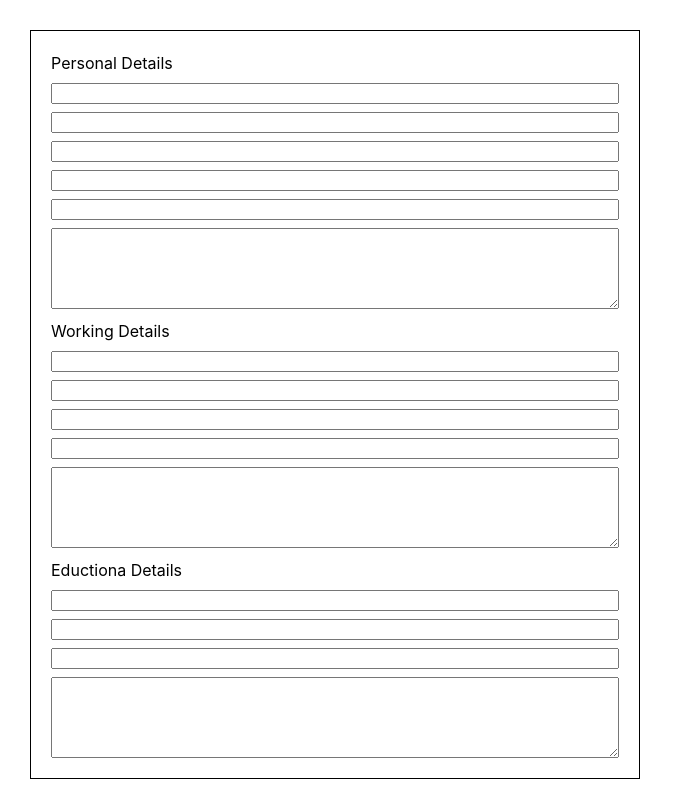
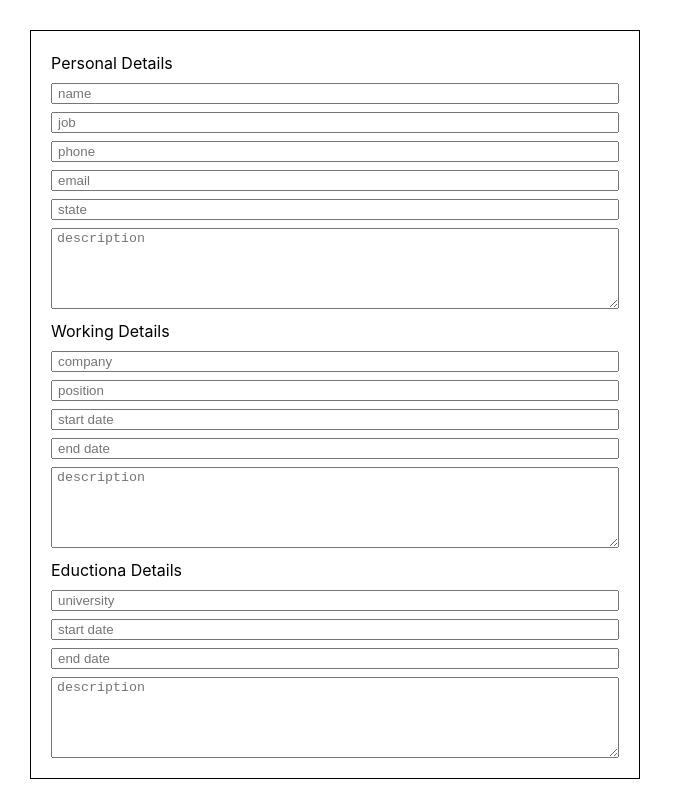
Before and after one commit to Shrief88/CvCreator, a React (Vite) app: page / in a window 1280 px wide. Shown: the whole page, without its empty margins (0-673 px from the left). Built offline with nearby package versions, Linux system fonts and the light colour scheme.

Commit message:
add placeholders

```diff
--- a/src/App.jsx
+++ b/src/App.jsx
@@ -12,8 +12,8 @@ class App extends Component{
 
   this.state = {
     personalData : {name:"",job:"",phone:"",email:"",state:"",description:""},
-    workingData : {company:"",position:"",startData:"",endData:"",description:""},
-    educationData : {university:"",startData:"",endData:"",description:""}
+    workingData : {company:"",position:"",startDate:"",endDate:"",description:""},
+    educationData : {university:"",startDate:"",endDate:"",description:""}
   };
 
   this.updatePersonalData = this.updatePersonalData.bind(this)
--- a/src/components/EductionForm.jsx
+++ b/src/components/EductionForm.jsx
@@ -9,11 +9,13 @@ class EductionaForm extends Component{
         return (
           <form>
             <p>Eductiona Details</p>
-            <input type="text" name="university" onChange={this.props.handleInput} value={formData.university}/>
-            <input type="text" name="startData" onChange={this.props.handleInput} value={formData.startData}/>
-            <input type="text" name="endData" onChange={this.props.handleInput} value={formData.endData}/>
-            <textarea name="description" cols="10" rows="5" onChange={this.props.handleInput}
-            value={formData.description} />
+            <input placeholder="university" type="text" name="university" onChange={this.props.handleInput}
+            value={formData.university}/>
+            <input placeholder="start date" type="text" name="startDate" onChange={this.props.handleInput}
+            value={formData.startDate}/>
+            <input type="text" placeholder="end date" name="endDate" onChange={this.props.handleInput}
+            value={formData.endDate}/>
+            <textarea placeholder="description" name="description" cols="10" rows="5" onChange={this.props.handleInput} value={formData.description} />
           </form>
         );
     }
--- a/src/components/Form.css
+++ b/src/components/Form.css
@@ -9,3 +9,7 @@ form{
     gap: 10px;
     justify-content: end;
 }
+
+input,textarea{
+    padding-left: 5px;
+}
--- a/src/components/OutputForm.jsx
+++ b/src/components/OutputForm.jsx
@@ -4,7 +4,7 @@ class OutputForm extends Component{
     render(){
         return(
             <div>
-                <p>{this.props.personalData.name}</p>
+                <p>{this.props.workingData.company}</p>
                 <p>{this.props.personalData.job}</p>
                 <p>{this.props.personalData.email}</p>
                 <p>{this.props.personalData.phone}</p>
--- a/src/components/PersonalForm.jsx
+++ b/src/components/PersonalForm.jsx
@@ -2,19 +2,21 @@ import React, { Component } from "react";
 import './Form.css'
 
 class PersonalForm extends Component{
-
 
     render() {
         const formData = this.props.formData;
         return (
           <form>
             <p>Personal Details</p>
-            <input type="text" name="name" onChange={this.props.handleInput} value={formData.name}/>
-            <input type="text" name="job" onChange={this.props.handleInput} value={formData.job} />
-            <input type="text" name="phone" onChange={this.props.handleInput} value={formData.phone}/>
-            <input type="text" name="email" onChange={this.props.handleInput} value={formData.email}/>
-            <input type="text" name="state" onChange={this.props.handleInput} value={formData.state}/>
-            <textarea name="description" cols="10" rows="5" onChange={this.props.handleInput}
+            <input placeholder="name" type="text" name="name" onChange={this.props.handleInput} value={formData.name}/>
+            <input placeholder="job" type="text" name="job" onChange={this.props.handleInput} value={formData.job} />
+            <input placeholder="phone" type="text" name="phone" onChange={this.props.handleInput}
+            value={formData.phone}/>
+            <input placeholder="email" type="text" name="email" onChange={this.props.handleInput}
+            value={formData.email}/>
+            <input placeholder="state" type="text" name="state" onChange={this.props.handleInput}
+            value={formData.state}/>
+            <textarea placeholder="description" name="description" cols="10" rows="5" onChange={this.props.handleInput}
             value={formData.description} />
           </form>
         );
--- a/src/components/WorkingForm.jsx
+++ b/src/components/WorkingForm.jsx
@@ -8,11 +8,15 @@ class WorkingForm extends Component{
         return (
           <form>
             <p>Working Details</p>
-            <input type="text"name="company" onChange={this.props.handleInput}  value={formData.company}/>
-            <input type="text"name="postion" onChange={this.props.handleInput} value={formData.postion} />
-            <input type="text"name="startData" onChange={this.props.handleInput} value={formData.startData}/>
-            <input type="text" name="endData" onChange={this.props.handleInput} value={formData.endData}/>
-            <textarea name="description" cols="10" rows="5" onChange={this.props.handleInput}
+            <input placeholder="company" type="text"name="company" onChange={this.props.handleInput}
+            value={formData.company}/>
+            <input placeholder="position" type="text"name="postion" onChange={this.props.handleInput}
+            value={formData.postion} />
+            <input placeholder="start date" type="text"name="startDate" onChange={this.props.handleInput}
+            value={formData.startDate}/>
+            <input placeholder="end date" type="text" name="endDate" onChange={this.props.handleInput}
+            value={formData.endDate}/>
+            <textarea placeholder="description" name="description" cols="10" rows="5" onChange={this.props.handleInput}
             value={formData.description} />
           </form>
         );
```
